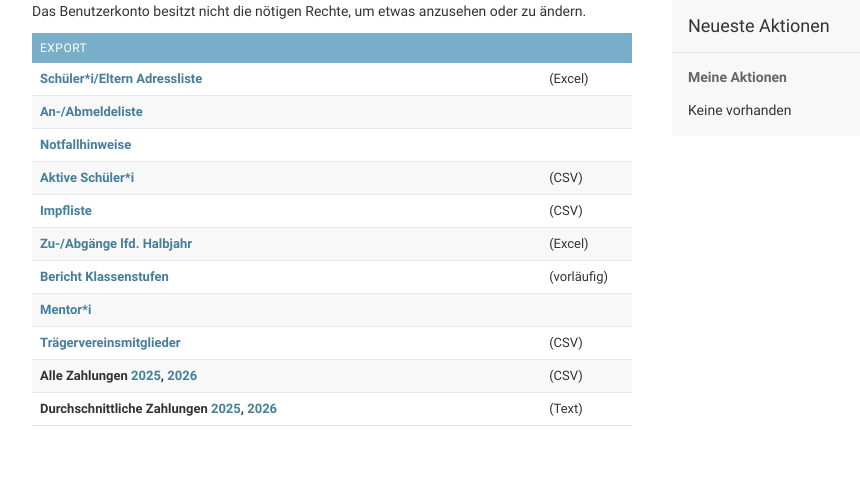
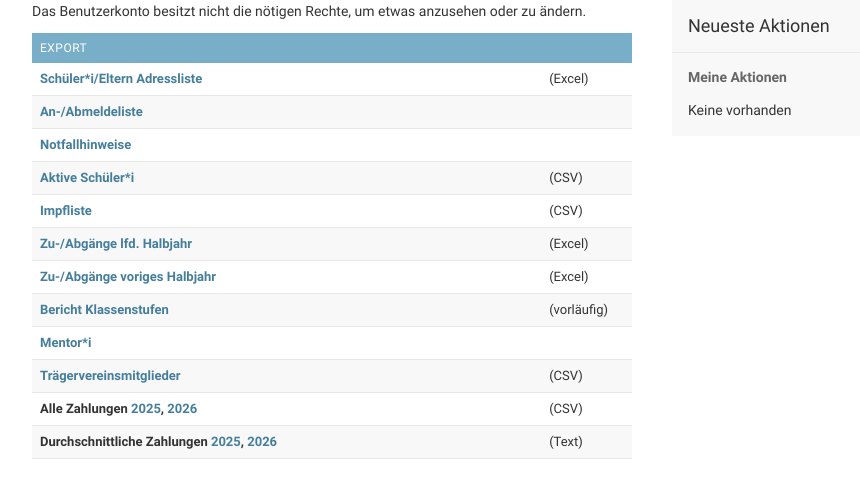
Before and after one commit to circletools/bureau, a Django app: page /admin/ in a window 1280 px wide. Shown: the part 113-611 px from the top of the page, without its empty margins (8-868 px from the left). Run offline with Django 3.2, Linux system fonts and the light colour scheme; the visitor is signed in with stand-in values (Sample User, id 1); data comes from the database, SQL or seed files in the repository; data that the repository does not hold is empty.

Commit message:
add "voriges Halbjahr" option to Zu-/Abgänge report
Co-Authored-By: Claude <noreply@anthropic.com>

```diff
--- a/templates/admin/index.html
+++ b/templates/admin/index.html
@@ -56,6 +56,13 @@
 			</tr>
 			<tr>
 				<th scope="row">
+					<a href="/people/student_report?period=previous">Zu-/Abgänge voriges Halbjahr</a>
+				</th>
+				<td>(Excel)</td>
+				<td></td>
+			</tr>
+			<tr>
+				<th scope="row">
 					<a href="/people/level_report">Bericht Klassenstufen</a>
 				</th>
 				<td>(vorläufig)</td>
```
Also changed, not shown: people/views.py (+7 -0 lines).
